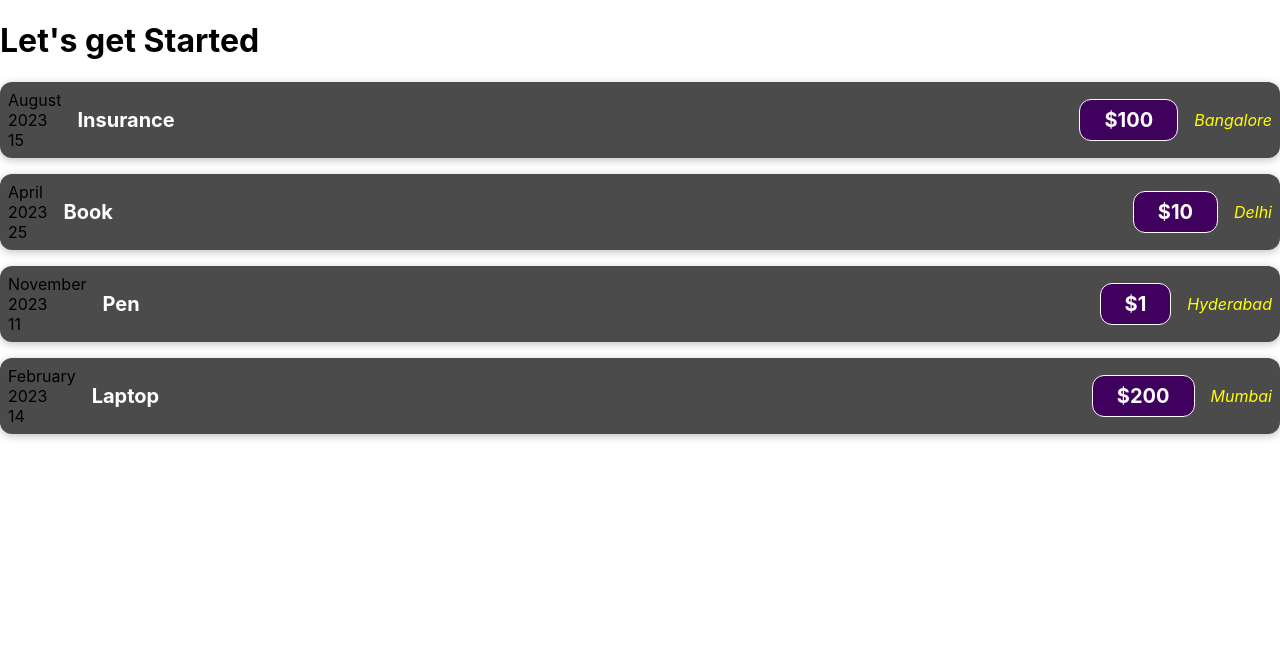
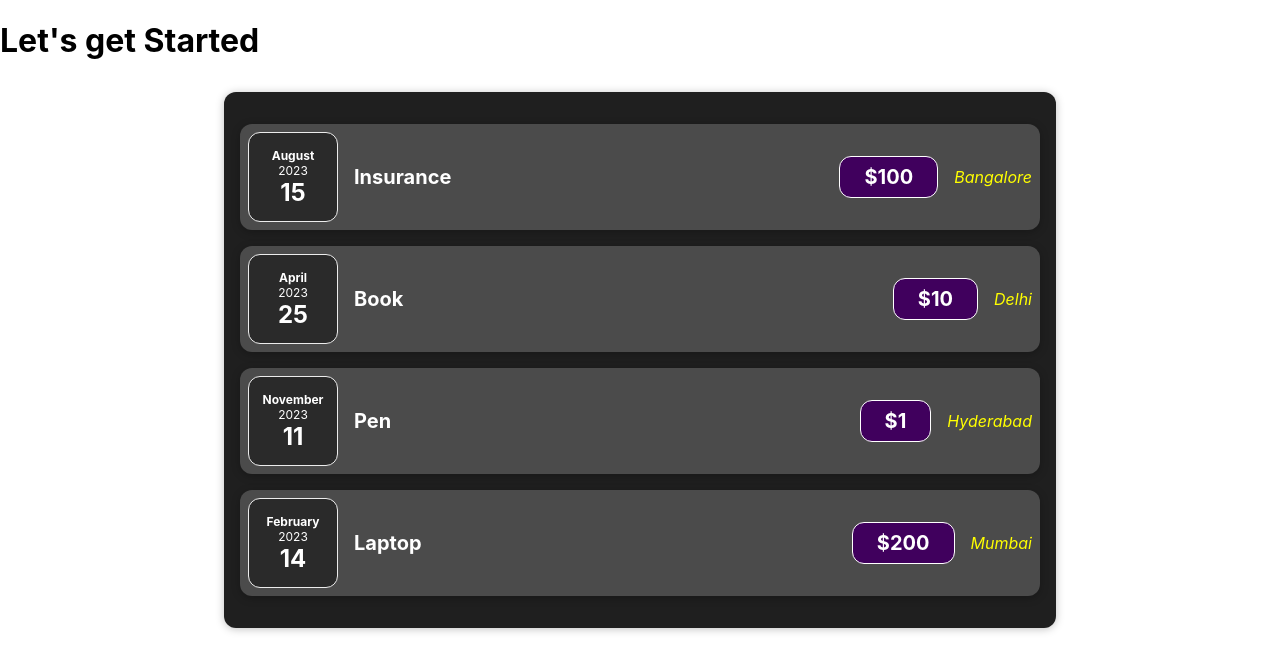
Before and after one commit to dhr7va/pro-one, a React (Create React App) app: page / in a window 1280 px wide. Shown: the top 672 px of the page. Built offline with nearby package versions, Linux system fonts and the light colour scheme.

Commit message:
split the components

```diff
--- a/src/App.js
+++ b/src/App.js
@@ -1,27 +1,10 @@
-import ExpenseItems from "./components/ExpenseItems";
+import Expenses from "./components/Expenses";
 function App() {
-  const expenses = [
-    { id: "1", date: new Date(2023, 7, 15), title: "Insurance", price: 100, location: "Bangalore" },
-    { id: "2", date: new Date(2023, 3, 25), title: "Book", price: 10, location: "Delhi" },
-    { id: "3", date: new Date(2023, 10, 11), title: "Pen", price: 1, location: "Hyderabad" },
-    { id: "4", date: new Date(2023, 1, 14), title: "Laptop", price: 200, location: "Mumbai" },
-  ];
+
   return (
     <div>
       <h1>Let's get Started</h1>
-      {
-        expenses.map((expense, index) => {
-          return (
-            <ExpenseItems
-              key={expense.id}
-              date={expense.date}
-              title={expense.title}
-              price={expense.price}
-              location={expense.location}
-            />
-          )
-        })
-      }
+      <Expenses />
     </div>
   );
 }
--- /dev/null
+++ b/src/components/ExpenseDate.css
@@ -0,0 +1,26 @@
+.expense-date {
+    display: flex;
+    flex-direction: column;
+    width: 5.5rem;
+    height: 5.5rem;
+    border: 1px solid #ececec;
+    background-color: #2a2a2a;
+    color: white;
+    border-radius: 12px;
+    align-items: center;
+    justify-content: center;
+}
+
+.expense-date__month {
+    font-size: 0.75rem;
+    font-weight: bold;
+}
+
+.expense-date__year {
+    font-size: 0.75rem;
+}
+
+.expense-date__day {
+    font-size: 1.5rem;
+    font-weight: bold;
+}
--- /dev/null
+++ b/src/components/ExpenseDate.js
@@ -0,0 +1,27 @@
+import "./ExpenseDate.css";
+
+export default function ExpenseDate(props) {
+    const months = ['January',
+        'February',
+        'March',
+        'April',
+        'May',
+        'June',
+        'July',
+        'August',
+        'September',
+        'October',
+        'November',
+        'December',
+    ];
+    const month = months[props.date.getMonth()];
+    const year = props.date.getFullYear();
+    const date = props.date.getDate();
+    return (
+        <div className="expense-date">
+            <div className="expense-date__month">{month}</div>
+            <div className="expense-date__year">{year}</div>
+            <div className="expense-date__day">{date}</div>
+        </div>
+    )
+}
--- a/src/components/ExpenseItems.js
+++ b/src/components/ExpenseItems.js
@@ -1,29 +1,11 @@
+import ExpenseDate from "./ExpenseDate";
 import "./ExpenseItem.css";
 
 export default function ExpenseItems(props) {
-    const months = ['January',
-        'February',
-        'March',
-        'April',
-        'May',
-        'June',
-        'July',
-        'August',
-        'September',
-        'October',
-        'November',
-        'December',
-    ];
-    const month = months[props.date.getMonth()];
-    const year = props.date.getFullYear();
-    const date = props.date.getDate();
+
     return (
         <div className="expense-item">
-            <div>
-                <div>{month}</div>
-                <div>{year}</div>
-                <div>{date}</div>
-            </div>
+            <ExpenseDate date={props.date} />
             <div className="expense-item__description">
                 <h2>{props.title}</h2>
                 <div className="expense-item__price">${props.price}</div>
--- /dev/null
+++ b/src/components/Expenses.css
@@ -0,0 +1,9 @@
+.expenses {
+    padding: 1rem;
+    background-color: rgb(31, 31, 31);
+    margin: 2rem auto;
+    width: 50rem;
+    max-width: 95%;
+    border-radius: 12px;
+    box-shadow: 0 1px 8px rgba(0, 0, 0, 0.25);
+}
--- /dev/null
+++ b/src/components/Expenses.js
@@ -0,0 +1,25 @@
+import "./Expenses.css";
+import ExpenseItems from "./ExpenseItems";
+
+export default function Expenses() {
+    const expenses = [
+        { id: "1", date: new Date(2023, 7, 15), title: "Insurance", price: 100, location: "Bangalore" },
+        { id: "2", date: new Date(2023, 3, 25), title: "Book", price: 10, location: "Delhi" },
+        { id: "3", date: new Date(2023, 10, 11), title: "Pen", price: 1, location: "Hyderabad" },
+        { id: "4", date: new Date(2023, 1, 14), title: "Laptop", price: 200, location: "Mumbai" },
+    ];
+
+    return (
+        <div className="expenses">
+            {expenses.map((expense) => (
+                <ExpenseItems
+                    key={expense.id}
+                    date={expense.date}
+                    title={expense.title}
+                    price={expense.price}
+                    location={expense.location}
+                />
+            ))}
+        </div>
+    );
+}
```
